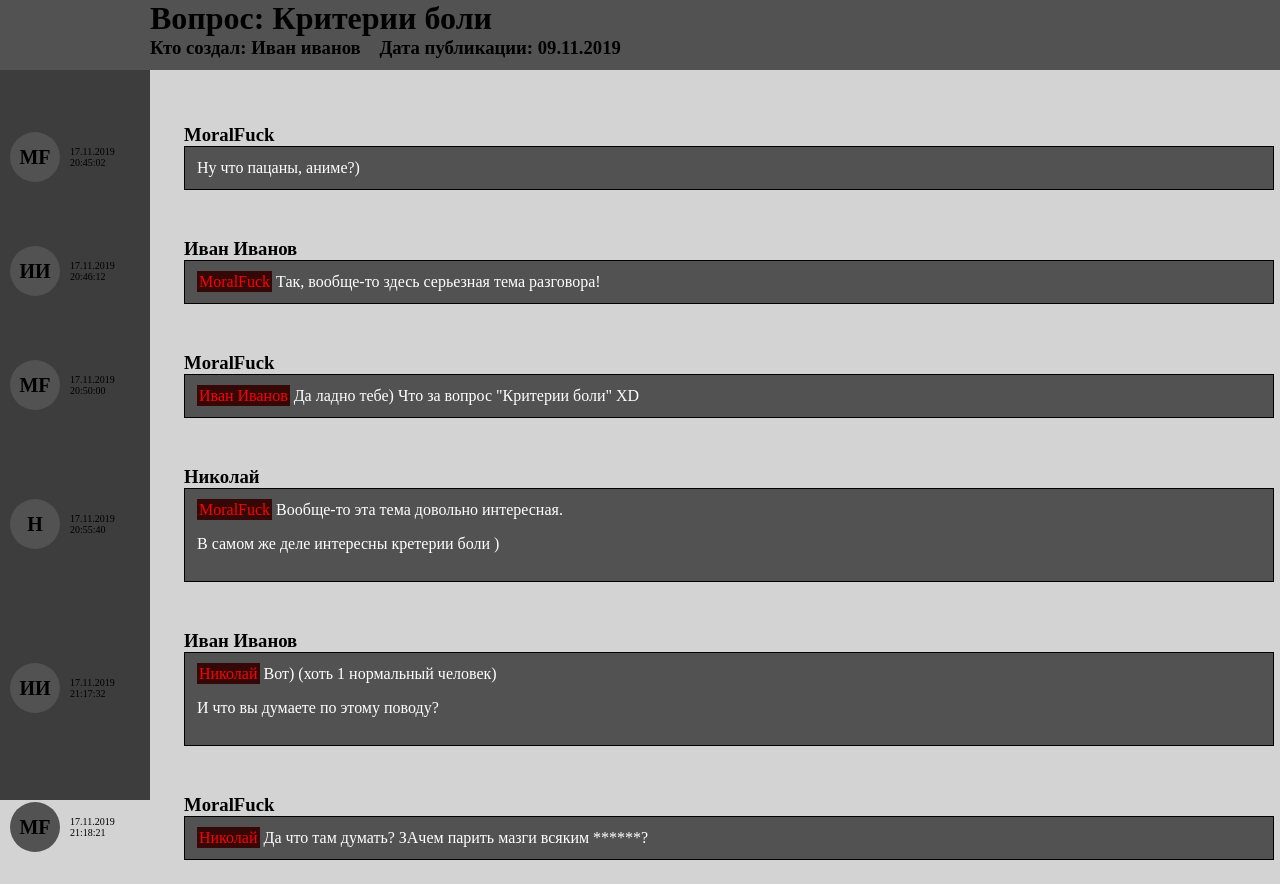
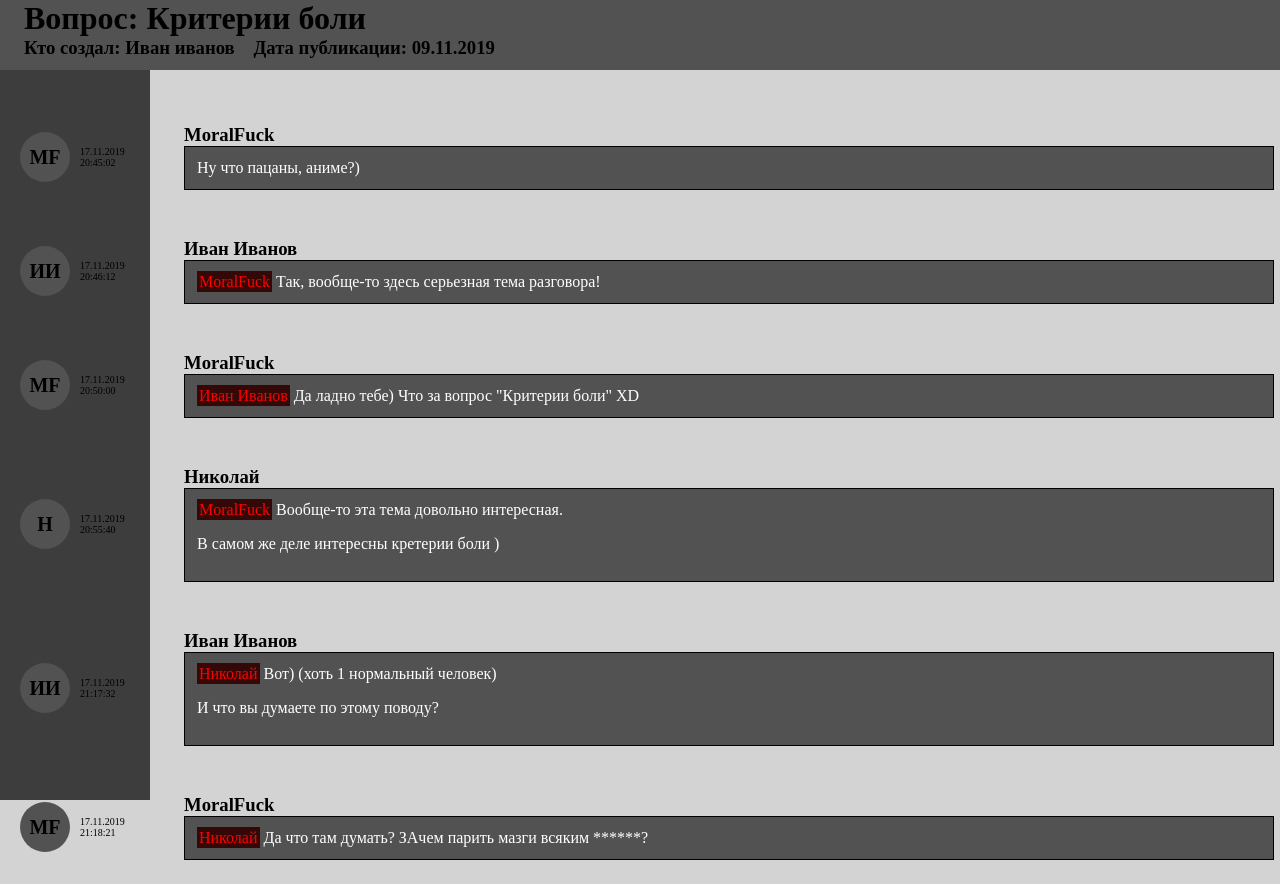
Before and after one commit to Bital2509/KyrsJunior, a plain HTML site: page two/index.html in a window 1280 px wide. Drawn offline with Linux system fonts and the light colour scheme.

Commit message:
fix: margin

```diff
--- a/two/index.css
+++ b/two/index.css
@@ -10,11 +10,11 @@ body::-webkit-scrollbar {
 
 
 .title {
-    margin: 0 150px;
+    margin: 0 24px;
 }
 
 .subtitle {
-    margin: 0 150px;
+    margin: 0 24px;
 }
 
 .header {
@@ -45,7 +45,7 @@ body::-webkit-scrollbar {
 .user {
     display: flex;
     position: absolute;
-    left: 10px;
+    left: 20px;
     align-items: center;
     max-width: 140px;
     z-index: 101;
```
